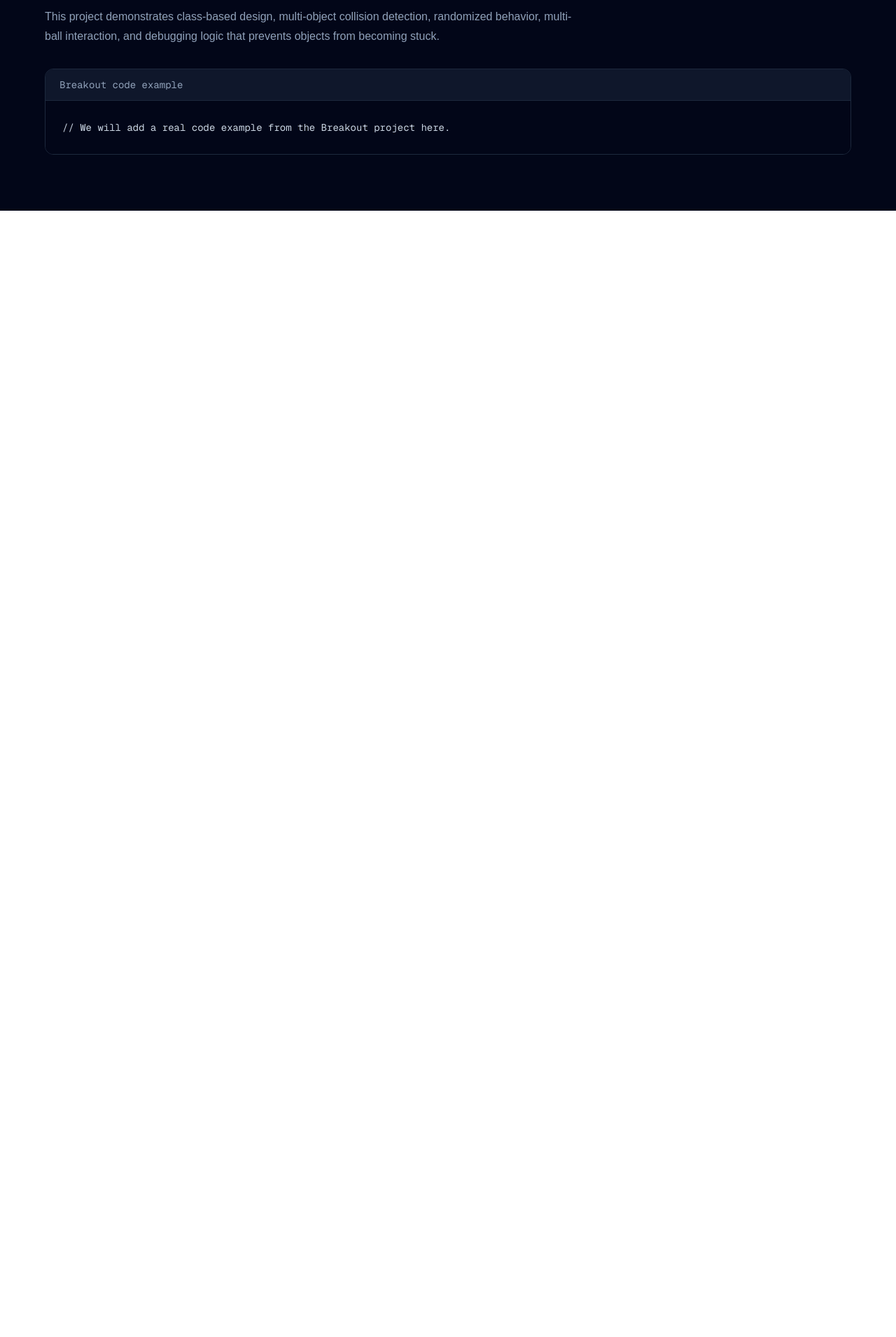
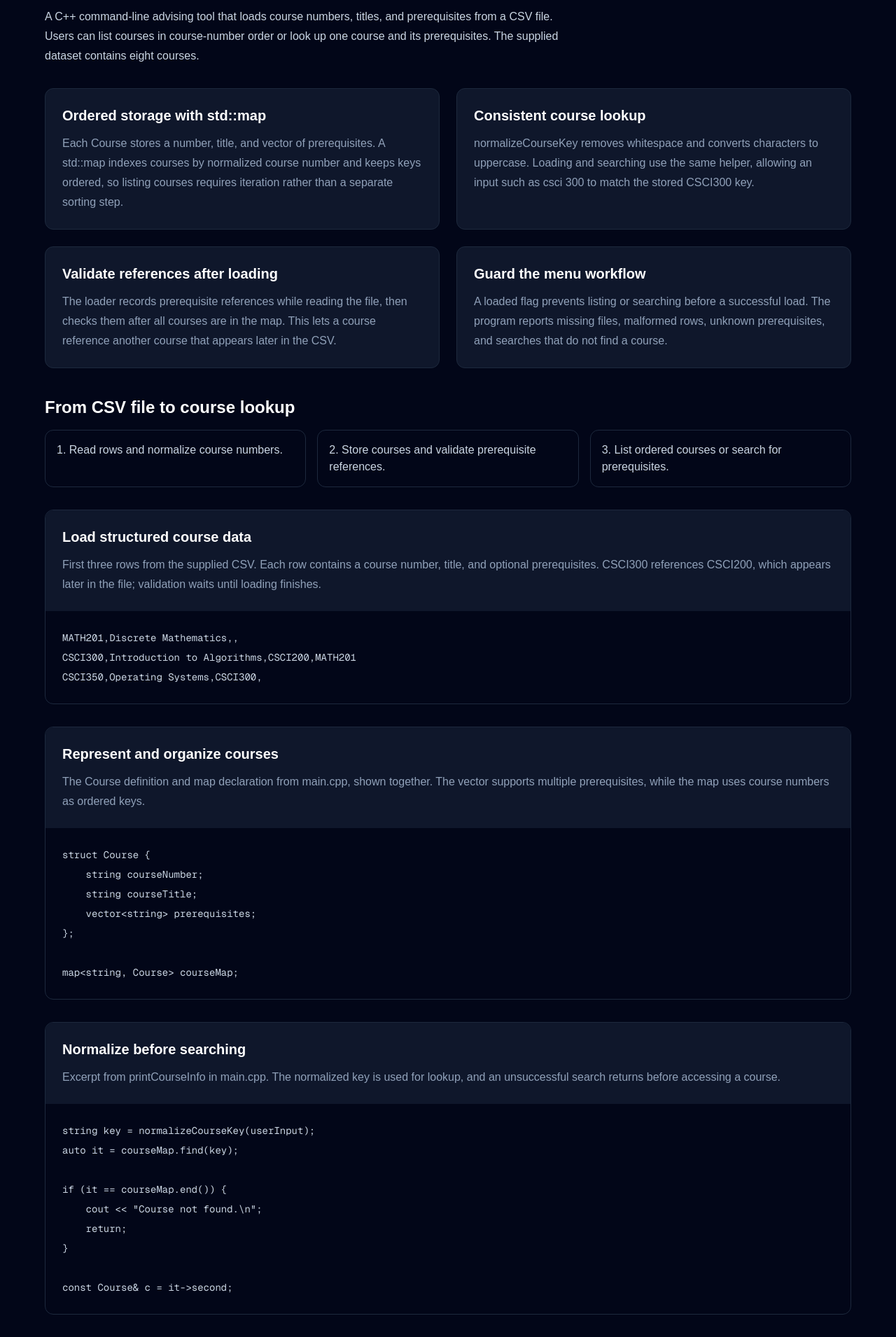
Before and after one commit to Matthew-Cope1/matthew-cope-portfolio, a Next.js app: page /skills/cpp in a window 1280 px wide. Shown: the part 820-2730 px from the top of the page at 70% size. Before the commit the page ends 1121 px from the top, so only its background shows below. Built offline with nearby package versions, Linux system fonts and the light colour scheme.

Commit message:
Add complete Course Planner showcase and homepage link

```diff
--- a/app/page.tsx
+++ b/app/page.tsx
@@ -137,12 +137,12 @@ export default function Home() {
 
     <ProjectCard
       title="Course Planner"
-      href="/skills/cpp"
+      href="/skills/cpp#course-planner"
       technology="C++ • Data Structures"
       description="A command-line application that loads, organizes, searches, and displays course information."
       highlights={[
         "Parsed structured data from an input file",
-        "Stored course information in a binary search tree",
+        "Indexed courses in an ordered std::map",
         "Implemented searching and sorted output",
       ]}
     />
--- a/app/skills/cpp/page.tsx
+++ b/app/skills/cpp/page.tsx
@@ -54,6 +54,123 @@ export default function CppSkillPage() {
           </article>
         </div>
 
+        <section id="course-planner" className="mt-20" aria-labelledby="course-planner-title">
+          <p className="text-sm font-semibold uppercase tracking-widest text-cyan-400">Featured Case Study</p>
+          <h2 id="course-planner-title" className="mt-4 text-3xl font-bold">Course Planner</h2>
+          <p className="mt-4 max-w-3xl leading-7 text-slate-300">
+            A C++ command-line advising tool that loads course numbers, titles, and prerequisites
+            from a CSV file. Users can list courses in course-number order or look up one course
+            and its prerequisites. The supplied dataset contains eight courses.
+          </p>
+          <div className="mt-8 grid gap-6 md:grid-cols-2">
+            {[
+              { title: "Ordered storage with std::map", description: "Each Course stores a number, title, and vector of prerequisites. A std::map indexes courses by normalized course number and keeps keys ordered, so listing courses requires iteration rather than a separate sorting step." },
+              { title: "Consistent course lookup", description: "normalizeCourseKey removes whitespace and converts characters to uppercase. Loading and searching use the same helper, allowing an input such as csci 300 to match the stored CSCI300 key." },
+              { title: "Validate references after loading", description: "The loader records prerequisite references while reading the file, then checks them after all courses are in the map. This lets a course reference another course that appears later in the CSV." },
+              { title: "Guard the menu workflow", description: "A loaded flag prevents listing or searching before a successful load. The program reports missing files, malformed rows, unknown prerequisites, and searches that do not find a course." },
+            ].map((detail) => (
+              <article key={detail.title} className="rounded-xl border border-slate-800 bg-slate-900 p-6">
+                <h3 className="text-xl font-semibold">{detail.title}</h3>
+                <p className="mt-3 leading-7 text-slate-400">{detail.description}</p>
+              </article>
+            ))}
+          </div>
+          <div className="mt-10">
+            <h3 className="text-2xl font-semibold">From CSV file to course lookup</h3>
+            <ol className="mt-4 grid gap-4 text-slate-300 sm:grid-cols-3">
+              <li className="rounded-xl border border-slate-800 p-4">1. Read rows and normalize course numbers.</li>
+              <li className="rounded-xl border border-slate-800 p-4">2. Store courses and validate prerequisite references.</li>
+              <li className="rounded-xl border border-slate-800 p-4">3. List ordered courses or search for prerequisites.</li>
+            </ol>
+          </div>
+          <figure className="mt-8 overflow-hidden rounded-xl border border-slate-800">
+            <figcaption className="bg-slate-900 p-6">
+              <h3 className="text-xl font-semibold">Load structured course data</h3>
+              <p className="mt-3 leading-7 text-slate-400">First three rows from the supplied CSV. Each row contains a course number, title, and optional prerequisites. CSCI300 references CSCI200, which appears later in the file; validation waits until loading finishes.</p>
+            </figcaption>
+            <pre tabIndex={0} aria-label="Course CSV sample" className="overflow-x-auto p-6 text-sm leading-7 text-slate-300 focus-visible:outline-2 focus-visible:-outline-offset-2 focus-visible:outline-cyan-400"><code>{`MATH201,Discrete Mathematics,,
+CSCI300,Introduction to Algorithms,CSCI200,MATH201
+CSCI350,Operating Systems,CSCI300,`}</code></pre>
+          </figure>
+          <figure className="mt-8 overflow-hidden rounded-xl border border-slate-800">
+            <figcaption className="bg-slate-900 p-6">
+              <h3 className="text-xl font-semibold">Represent and organize courses</h3>
+              <p className="mt-3 leading-7 text-slate-400">The Course definition and map declaration from main.cpp, shown together. The vector supports multiple prerequisites, while the map uses course numbers as ordered keys.</p>
+            </figcaption>
+            <pre tabIndex={0} aria-label="C++ course structure and storage" className="overflow-x-auto p-6 text-sm leading-7 text-slate-300 focus-visible:outline-2 focus-visible:-outline-offset-2 focus-visible:outline-cyan-400"><code>{`struct Course {
+    string courseNumber;
+    string courseTitle;
+    vector<string> prerequisites;
+};
+
+map<string, Course> courseMap;`}</code></pre>
+          </figure>
+          <figure className="mt-8 overflow-hidden rounded-xl border border-slate-800">
+            <figcaption className="bg-slate-900 p-6">
+              <h3 className="text-xl font-semibold">Normalize before searching</h3>
+              <p className="mt-3 leading-7 text-slate-400">Excerpt from printCourseInfo in main.cpp. The normalized key is used for lookup, and an unsuccessful search returns before accessing a course.</p>
+            </figcaption>
+            <pre tabIndex={0} aria-label="C++ course lookup excerpt" className="overflow-x-auto p-6 text-sm leading-7 text-slate-300 focus-visible:outline-2 focus-visible:-outline-offset-2 focus-visible:outline-cyan-400"><code>{String.raw`string key = normalizeCourseKey(userInput);
+auto it = courseMap.find(key);
+
+if (it == courseMap.end()) {
+    cout << "Course not found.\n";
+    return;
+}
+
+const Course& c = it->second;`}</code></pre>
+          </figure>
+          <figure className="mt-8 overflow-hidden rounded-xl border border-slate-800">
+            <figcaption className="bg-slate-900 p-6">
+              <h3 className="text-xl font-semibold">A complete planner session</h3>
+              <p className="mt-3 leading-7 text-slate-400">Condensed transcript from a verified run, with entered commands shown and repeated menus omitted. It covers the load-first guard, all eight courses in sorted order, normalized lookup, and an unknown course.</p>
+            </figcaption>
+            <pre tabIndex={0} aria-label="Course planner terminal output" className="overflow-x-auto p-6 text-sm leading-7 text-slate-300 focus-visible:outline-2 focus-visible:-outline-offset-2 focus-visible:outline-cyan-400"><samp>{`Welcome to the course planner.
+1. Load Data Structure.
+2. Print Course List.
+3. Print Course.
+9. Exit
+
+What would you like to do? 2
+Please load data first.
+
+What would you like to do? 1
+Data loaded successfully.
+
+What would you like to do? 2
+Here is a sample schedule:
+CSCI100, Introduction to Computer Science
+CSCI101, Introduction to Programming in C++
+CSCI200, Data Structures
+CSCI300, Introduction to Algorithms
+CSCI301, Advanced Programming in C++
+CSCI350, Operating Systems
+CSCI400, Large Software Development
+MATH201, Discrete Mathematics
+
+What would you like to do? 3
+What course do you want to know about? csci 300
+CSCI300, Introduction to Algorithms
+Prerequisites: CSCI200, MATH201
+
+What would you like to do? 3
+What course do you want to know about? BAD
+Course not found.
+
+What would you like to do? 9
+Thank you for using the course planner!`}</samp></pre>
+          </figure>
+          <div className="mt-8 max-w-3xl">
+            <h3 className="text-xl font-semibold">Validation and next steps</h3>
+            <p className="mt-3 leading-7 text-slate-400">
+              The source compiled with C++17 and warning flags enabled. Scripted checks exercised
+              the load-first guard, loading, sorted listing, normalized lookup, a course with no
+              prerequisites, and an unknown course. Further improvements include rejecting duplicate
+              course IDs, handling quoted CSV fields, and preserving the previous dataset when a reload fails.
+            </p>
+          </div>
+        </section>
+
         <section className="mt-20">
           <p className="text-sm font-semibold uppercase tracking-widest text-cyan-400">
             Featured Project
```
